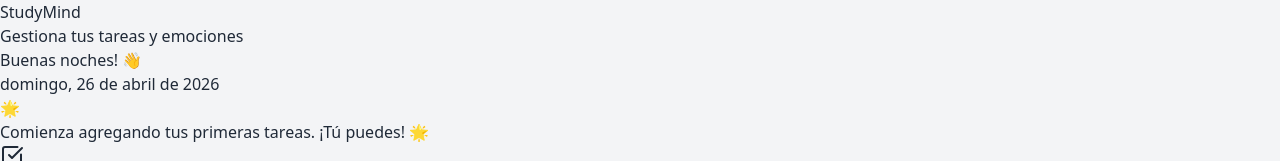
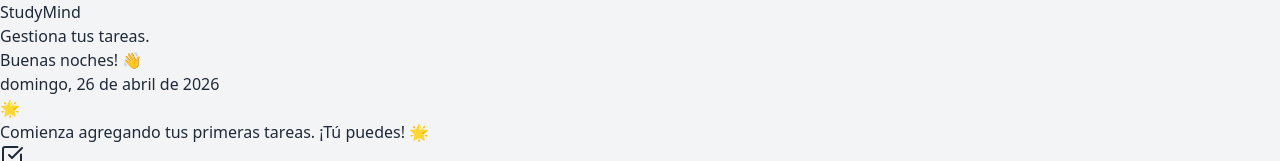
Before and after one commit to anamgarcia1401/StudyMind, a React (Vite) app in the folder client/: page / in a window 1280 px wide. Shown: the top 161 px of the page. Built offline with nearby package versions, Linux system fonts and the light colour scheme.

Commit message:
file: correcion texto

```diff
--- a/client/src/App.tsx
+++ b/client/src/App.tsx
@@ -16,7 +16,7 @@
           {/* Header */}
           <div className="pt-8 pb-3 px-4 text-white font-bold text-center bg-black/20">
             <h1 className="text-xl tracking-tight">StudyMind</h1>
-            <p className="text-[10px] text-gray-400">Gestiona tus tareas y emociones</p>
+            <p className="text-[10px] text-gray-400">Gestiona tus tareas.</p>
           </div>
 
           {/* Contenido principal - CORREGIDO */}
```
